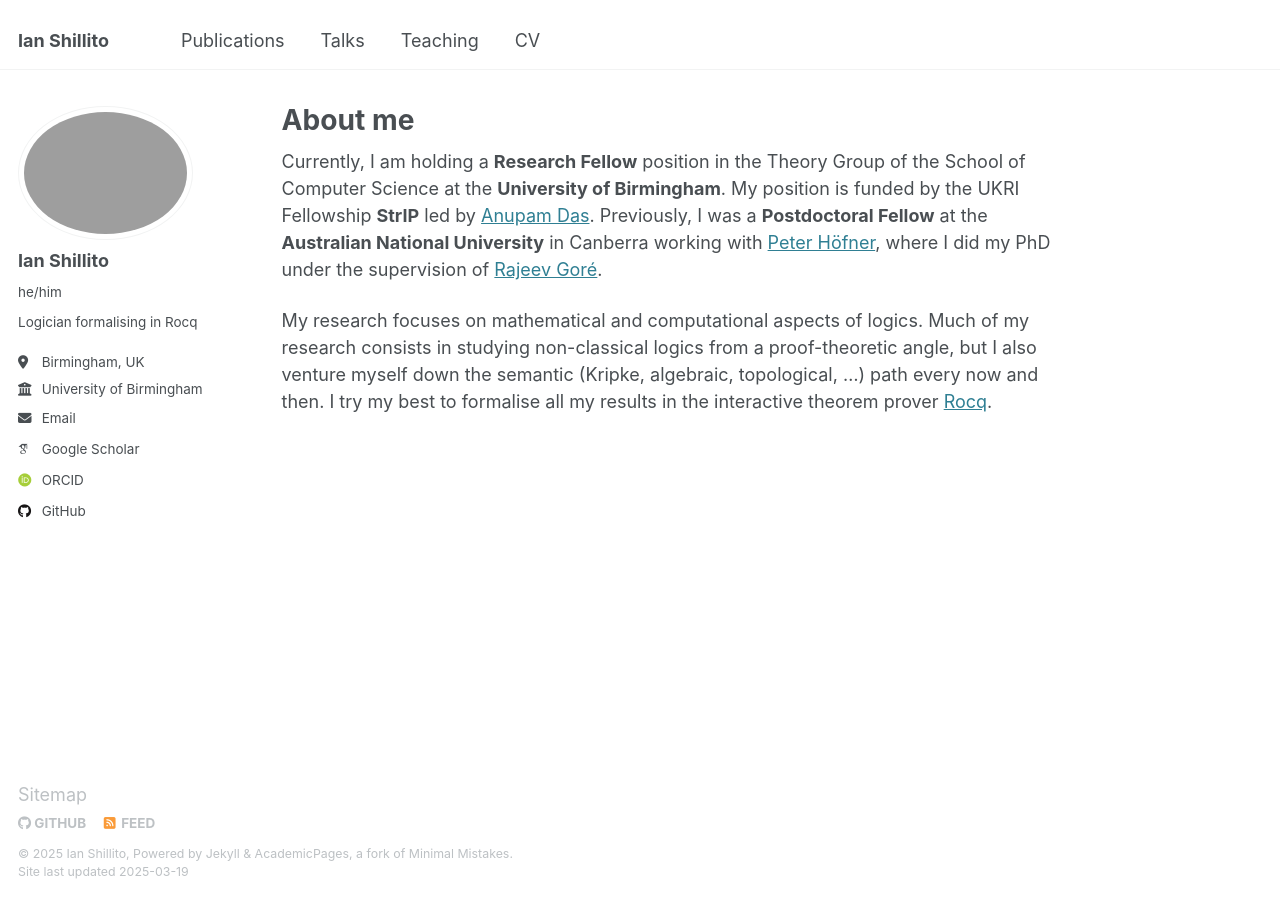
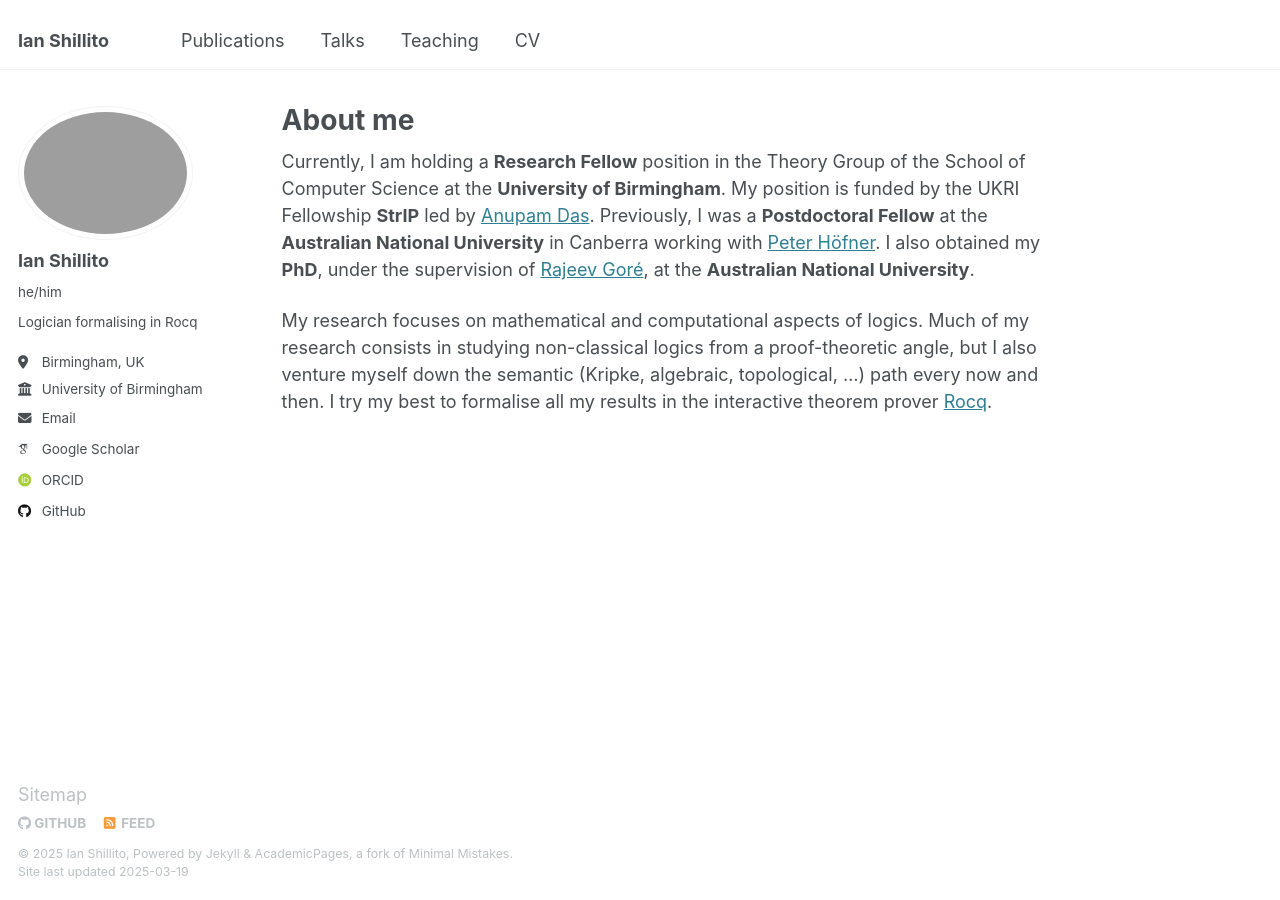
Before and after one commit to ianshil/ianshil.github.io, a Jekyll site: the page built from _pages/about.md, in a window 1280 px wide. Built offline with Jekyll 4.4.1, drawn with Linux system fonts in a browser that asks for light colours; some web fonts are replaced.

Commit message:
Update about.md

```diff
--- a/_pages/about.md
+++ b/_pages/about.md
@@ -7,6 +7,6 @@ redirect_from:
   - /about.html
 ---
 
-Currently, I am holding a __Research Fellow__ position in the Theory Group of the School of Computer Science at the __University of Birmingham__. My position is funded by the UKRI Fellowship __StrIP__ led by [Anupam Das](https://www.anupamdas.com). Previously, I was a __Postdoctoral Fellow__ at the __Australian National University__ in Canberra working with [Peter Höfner](https://comp.anu.edu.au/people/peter-hoefner/), where I did my PhD under the supervision of [Rajeev Goré](https://scholar.google.co.uk/citations?user=2lWIhEgAAAAJ&hl).
+Currently, I am holding a __Research Fellow__ position in the Theory Group of the School of Computer Science at the __University of Birmingham__. My position is funded by the UKRI Fellowship __StrIP__ led by [Anupam Das](https://www.anupamdas.com). Previously, I was a __Postdoctoral Fellow__ at the __Australian National University__ in Canberra working with [Peter Höfner](https://comp.anu.edu.au/people/peter-hoefner/). I also obtained my __PhD__, under the supervision of [Rajeev Goré](https://scholar.google.co.uk/citations?user=2lWIhEgAAAAJ&hl), at the __Australian National University__.
 
 My research focuses on mathematical and computational aspects of logics. Much of my research consists in studying non-classical logics from a proof-theoretic angle, but I also venture myself down the semantic (Kripke, algebraic, topological, ...) path every now and then. I try my best to formalise all my results in the interactive theorem prover [Rocq](https://rocq-prover.org).
```
